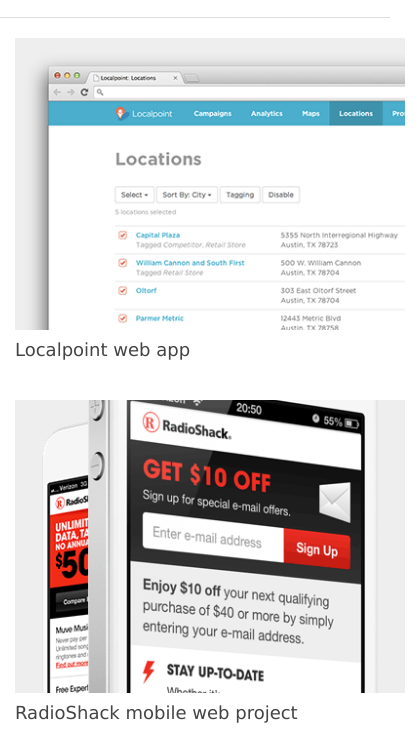
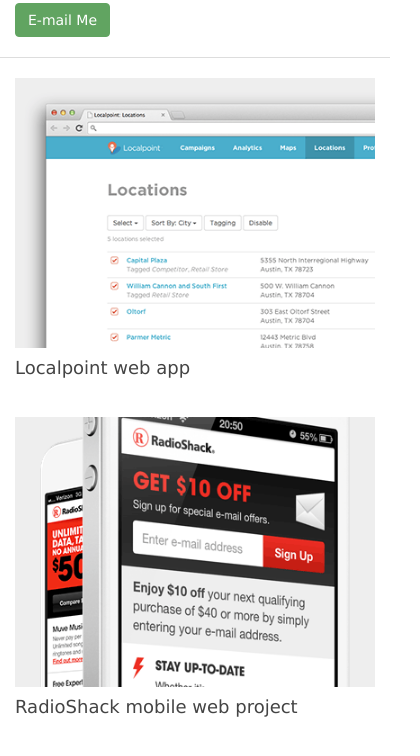
Before and after one commit to heliostatic/danieldelaney.github.io, a plain HTML site: page index.html in a window 390 px wide. Shown: the part 271-1027 px from the top of the page, 420 px wide, since content can reach past the window. Drawn offline with nearby package versions, Linux system fonts and the light colour scheme.

Commit message:
fixed responsive bug

```diff
--- a/index.html
+++ b/index.html
@@ -40,7 +40,7 @@
 		footer p{margin:0;}
 		/*responsive qualities*/
 		@media (max-width:768px){
-			.container{width:420px;}
+			.container{max-width:420px;}
 		}
 		@media (min-width:768px){
 			header{padding-top:40px;}
```
